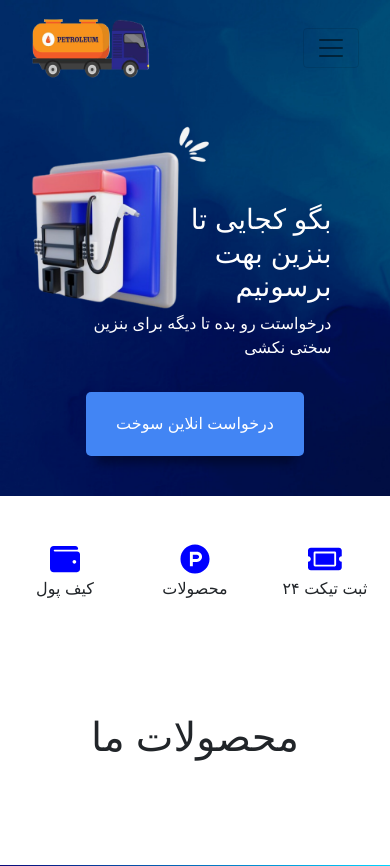
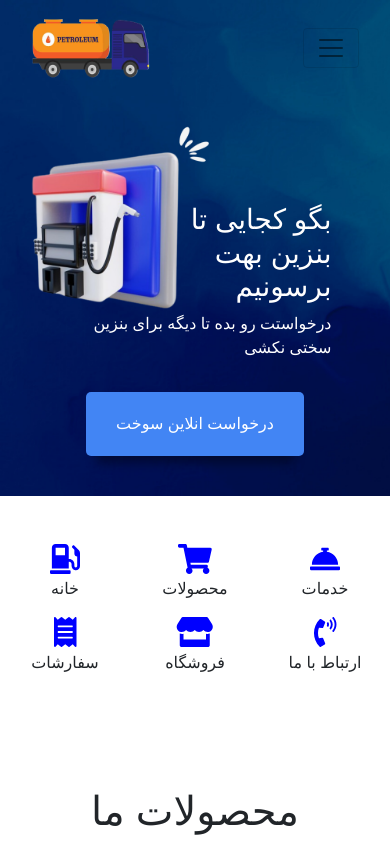
Before and after one commit to saei1d/sokht, a Django app: page / in a window 390 px wide. Shown: the top 866 px of the page. Run offline with Django 5.2, Linux system fonts and the light colour scheme; data comes from the database, SQL or seed files in the repository; some libraries are stand-ins or nearby versions; some web fonts are replaced.

Commit message:
taghirat

```diff
--- a/templates/auth.html
+++ b/templates/auth.html
@@ -124,7 +124,7 @@ input {
     cursor: pointer;
 }
 
-button:hover {
+.button1:hover {
     background: #6d44b8;
 }
 
--- a/templates/header.html
+++ b/templates/header.html
@@ -1,5 +1,5 @@
 <div class="container">
-<nav class=" navbar navbar-expand-lg navbar-light" style="z-index: 99">
+<nav class=" navbar navbar-expand-lg navbar-light" style="z-index: 99;">
     <a class="navbar-brand" href="#">
         {% load static %}
         <img src="{% static 'images/photo_2024-06-10_14-01-23.png' %}"  style="height:70px;width: 120px;" alt="My image">
@@ -26,4 +26,10 @@
     </div>
 </nav>
 </div>
+<script src="https://code.jquery.com/jquery-3.5.1.slim.min.js"></script>
+<script src="https://cdn.jsdelivr.net/npm/@popperjs/core@2.5.4/dist/umd/popper.min.js"></script>
+<script src="https://maxcdn.bootstrapcdn.com/bootstrap/4.5.2/js/bootstrap.min.js"></script>
+<script src="https://cdnjs.cloudflare.com/ajax/libs/font-awesome/5.15.4/js/all.min.js"></script>
+<script src="/fonts/all.js"></script>
+
 {#header#}
--- a/templates/home.html
+++ b/templates/home.html
@@ -42,12 +42,14 @@
                     <div class="col-md-2 mx-auto">
                         <div class="card-inner p-3 d-flex flex-column align-items-center"
                              style="background-color: blue;border-radius: 25px">
-                            <i  class="fas fa-gas-pump" aria-hidden="true" style="color: #ffffff;font-size: 30px;"></i>
+                            <i class="fas fa-gas-pump" aria-hidden="true" style="color: #ffffff;font-size: 30px;"></i>
                             <div class="text-center mg-text mt-3"><span class="mg-text text-light">خانه</span></div>
                         </div>
                     </div>
+
                     <div class="col-md-2 mx-auto">
-                        <div class="card-inner p-3 d-flex flex-column align-items-center" style="border-radius: 25px">
+                        <div id="productButton" class="card-inner p-3 d-flex flex-column align-items-center"
+                             style="border-radius: 25px">
                             <i class="fas fa-shopping-cart" style="color: #0000ff;font-size: 30px"></i>
                             <div class="text-center mg-text mt-3"><span class="mg-text">محصولات</span></div>
                         </div>
@@ -55,25 +57,33 @@
                     <div class="col-md-2 mx-auto">
                         <div class="card-inner p-3 d-flex flex-column align-items-center" style="border-radius: 25px">
                             <i class="fas fa-concierge-bell" style="color: blue;font-size: 30px"></i>
+                            <a href="#">
                                 <div class="text-center mg-text mt-3"><span class="mg-text">خدمات ما</span></div>
+                            </a>
                         </div>
                     </div>
                     <div class="col-md-2 mx-auto">
                         <div class="card-inner p-3 d-flex flex-column align-items-center" style="border-radius: 25px">
                             <i class="fas fa-receipt" style="color: blue;font-size: 30px"></i>
+                            <a href="#">
                                 <div class="text-center mg-text mt-3"><span class="mg-text">سفارشات</span></div>
+                            </a>
                         </div>
                     </div>
                     <div class="col-md-2 mx-auto">
                         <div class="card-inner p-3 d-flex flex-column align-items-center" style="border-radius: 25px">
                             <i class="fas fa-store" style="color: blue;font-size: 30px"></i>
+                            <a href="#">
                                 <div class="text-center mg-text mt-3"><span class="mg-text">فروشگاه</span></div>
+                            </a>
                         </div>
                     </div>
                     <div class="col-md-2 mx-auto">
                         <div class="card-inner p-3 d-flex flex-column align-items-center" style="border-radius: 25px">
                             <i class="fas fa-phone-volume" style="color: blue;font-size: 30px"></i>
+                            <a href="#">
                                 <div class="text-center mg-text mt-3"><span class="mg-text">ارتباط با ما</span></div>
+                            </a>
                         </div>
                     </div>
                 </div>
@@ -86,9 +96,7 @@
 <div class=" mt-5 p-5 container  text-center">
     <h1>محصولات ما</h1>
 </div>
-
-
-<section class=" d-none d-md-block">
+<section id="products" class=" d-none d-md-block sec">
     <div class="area">
         <ul class="circles">
             <li></li>
@@ -102,7 +110,7 @@
             <li></li>
             <li></li>
         </ul>
-        <div class="container">
+        <div class="container" id="productButton">
             <div class="row pt-5 m-auto">
                 {% for product in products %}
                     <div class="col-md-12 col-lg-4 pb-3">
@@ -150,7 +158,7 @@
 <section>
     <div class=" mt-5 d-none d-md-block">
         <img src="{% static 'images/sahm.jpg' %}"
-             alt="My image" class=" banner col-md-12 object-fit-cover">
+             alt="My image" class=" banner col-md-12 object-fit-cover" style="padding-right: 0;padding-left: 0">
 
 
     </div>
@@ -164,7 +172,7 @@
             <img src="{% static 'images/descktop&mobile.png' %}" class="w-100" style="height: 500px;object-fit: cover"
                  alt="My image">
             <div class="carousel-caption">
-                <h3 class="text-right"style="margin-left: 130px">بگو کجایی تا بنزین بهت برسونیم</h3>
+                <h3 class="text-right" style="margin-left: 130px">بگو کجایی تا بنزین بهت برسونیم</h3>
                 <p class="text-right">درخواستت رو بده تا دیگه برای بنزین سختی نکشی</p>
                 <div class="button mx-auto mt-3">درخواست انلاین سوخت</div>
 
@@ -175,20 +183,36 @@
 <div class="container text-center mt-5  d-md-none">
     <div class="row">
         <div class="col-4">
-            <i class="fas fa-wallet" style="color: blue;font-size: 30px"></i>
-            <p>کیف پول</p>
+            <i class="fas fa-gas-pump" style="color: blue;font-size: 30px"></i>
+            <p>خانه</p>
 
         </div>
-        <div class="col-4">
-            <i class="fab fa-product-hunt" style="color: blue;font-size: 30px"></i>
+        <div id="productButton" class="col-4">
+            <i  class="fas fa-shopping-cart" style="color: blue;font-size: 30px"></i>
             <p>محصولات</p>
 
         </div>
         <div class="col-4">
-            <i class="fas fa-ticket-alt" style="color: blue;font-size: 30px"></i>
-            <p>ثبت تیکت ۲۴</p>
+            <i class="fas fa-concierge-bell" style="color: blue;font-size: 30px"></i>
+            <p>خدمات</p>
 
         </div>
+        <div class="col-4">
+            <i class="fas fa-receipt" style="color: blue;font-size: 30px"></i>
+            <p>سفارشات</p>
+
+        </div>
+        <div class="col-4">
+            <i class="fas fa-store" style="color: blue;font-size: 30px"></i>
+            <p>فروشگاه</p>
+
+        </div>
+        <div class="col-4">
+            <i class="fas fa-phone-volume" style="color: blue;font-size: 30px"></i>
+            <p>ارتباط با ما</p>
+
+        </div>
+
 
     </div>
 </div>
@@ -203,7 +227,7 @@
 
 {#jdsjfjfd#}
 
-<section class="mt-5 d-md-none"
+<section id="products" class="mt-5 d-md-none"
          style="background: linear-gradient(90deg, rgba(2,0,36,1) 0%, rgba(9,9,121,1) 0%, rgba(0,212,255,1) 100%); ">
     <div class="container">
         <div class="row pt-5 m-auto">
@@ -229,7 +253,7 @@
 
                                     </div>
                                     <div class="card-body" style="overflow-y: auto">
-                                        <h4 class="card-title text-right"> {{ product.name }}</h4>
+                                        <h4 class="card-title text-center"> {{ product.name }}</h4>
                                         <p class="card-text">"بنزین سوپر با عدد اکتان بالاتر، باعث افزایش قدرت موتور و
                                             بهبود عملکرد خودرو می‌شود. همچنین، مصرف بنزین سوپر منجر به کاهش رسوبات در
                                             محفظه احتراق و طولانی‌تر شدن عمر موتور می‌گردد." <a
@@ -246,7 +270,7 @@
                         {% endfor %}
                     </div>
                     <style>
-                    .carousel-control-prev-icon, .carousel-control-next-icon{
+                        .carousel-control-prev-icon, .carousel-control-next-icon {
                             width: 20px;
                             height: 20px;
                             background-color: black;
@@ -267,13 +291,22 @@
         </div>
     </div>
 </section>
-<div class="container  text-center mt-5 d-md-none">
+<div class="text-center mx-auto w-100 mt-5 d-md-none">
     <img src="{% static 'images/sahm.jpg' %}"
-         alt="My image" style="object-fit: cover;height: 150px;" class="col-12">
+         alt="My image" style="object-fit: cover;height: 150px;padding-right: 0;padding-left: 0" class="col-12">
 </div>
 
 
 {% include 'footer.html' %}
+<script>
+    document.getElementById('productButton').addEventListener('click', function () {
+        const productsSection = document.getElementById('products');
+        productsSection.scrollIntoView({
+            behavior: 'smooth',
+            block: 'center'
+        });
+    });
+</script>
 
 <!-- jQuery and Bootstrap Bundle (includes Popper) -->
 <script src="https://code.jquery.com/jquery-3.5.1.slim.min.js"></script>
```
Lines whose indentation alone changed are shown as unchanged.
